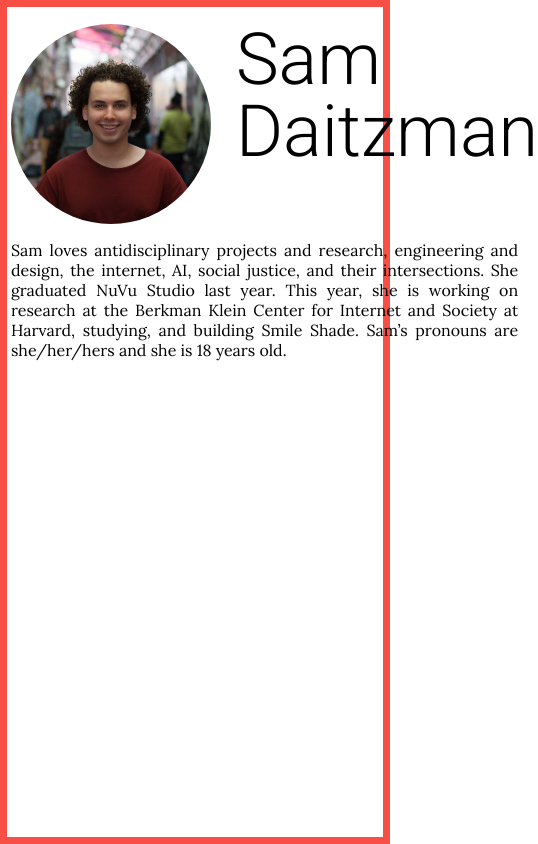
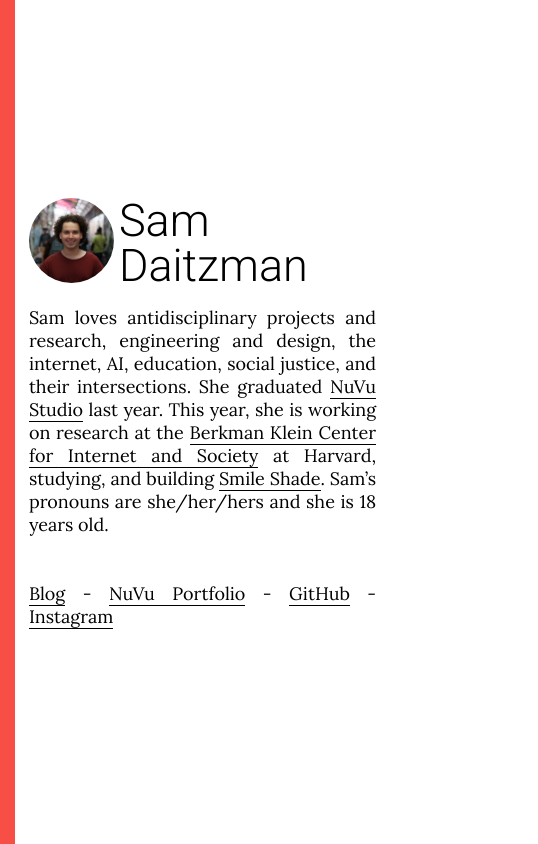
Before and after one commit to sdaitzman/website_january_2018, a website: page code/index.html in a window 390 px wide. Shown: the whole page, 538 px wide, since content can reach past the window. Drawn offline with nearby package versions, Linux system fonts and the light colour scheme.

Commit message:
maybe-final tweaks

```diff
--- a/code/index.html
+++ b/code/index.html
@@ -18,7 +18,12 @@
         <h1 class="page-title">Sam Daitzman</h1>
       </header>
       <p class="about-me">
-        Sam loves antidisciplinary projects and research, engineering and design, the internet, AI, social justice, and their intersections.  She graduated NuVu Studio last year.  This year, she is working on research at the Berkman Klein Center for Internet and Society at Harvard, studying, and building Smile Shade. Sam’s pronouns are she/her/hers and she is 18 years old.
+        Sam loves antidisciplinary projects and research, engineering and design, the internet, AI, education, social justice, and their intersections.  She graduated <a href="https://cambridge.nuvustudio.com/sam-daitzman">NuVu Studio</a> last year.  This year, she is working on research at the <a href="https://cyber.harvard.edu/">Berkman Klein Center for Internet and Society</a> at Harvard, studying, and building <a href="https://smilesha.de/">Smile Shade</a>. Sam’s pronouns are she/her/hers and she is 18 years old.
+        <br><br><br>
+        <a href="https://sdaitzman.tumblr.com">Blog</a> -
+        <a href="https://cambridge.nuvustudio.com/sam-daitzman">NuVu Portfolio</a> -
+        <a href="https://github.com/sdaitzman">GitHub</a> -
+        <a href="https://instagram.com/sdaitzman">Instagram</a>
       </p>
     </div>
   </body>
--- a/code/styles.css
+++ b/code/styles.css
@@ -22,7 +22,7 @@
 }
 
 .body-container {
-  margin: 0 2vw 0 8vw;
+margin: 3vw;
 }
 
 .page-header {
@@ -34,11 +34,12 @@
   font-weight: 300;
   margin: 0;
   line-height: 1;
+  align-self: center;
 }
 
 .me-photo {
-  max-width: 200px;
-  max-height: 200px;
+  max-width: 150px;
+  max-height: 150px;
   border-radius: 100px;
   margin-right: 25px;
 }
@@ -49,24 +50,39 @@
   text-align: justify;
 }
 
-a:hover {
-  color: #42C0FF;
+a {
+  text-decoration: none;
+  color: black;
+  border-bottom: 1px solid black;
 }
 
-a:active {
-  color: #B0E5FF !important;
+a:hover, a:focus {
+  color: #F74E45;
+  border-bottom-color: #F74E45;
 }
+
+/* a:active {
+  border-bottom: none;
+  color: white;
+  background-color: #F74E45;
+} */
 
 @media (max-width: 720px) {
   body {
-    align-items: flex-start;
-    justify-content: flex-start;
+    border: none;
+    border-left: 4vw solid #F74E45;
+  }
+  .me-photo {
+    max-width: 85px;
+    max-height: 85px;
+    margin-right: 5px;
   }
   .page-title {
-    font-size: 72px;
+    font-size: 45px;
   }
   .body-container {
     margin: 2vh 1vw;
+    padding: 10px;
   }
   .nav-list {
     margin: 5px 0 25px;
@@ -75,7 +91,7 @@
     border-bottom: 1px solid black;
   }
   .about-me {
-    font-size: 16px;
-    text-align: justify;
+    font-size: 18px;
+    padding: 0;
   }
 }
```
